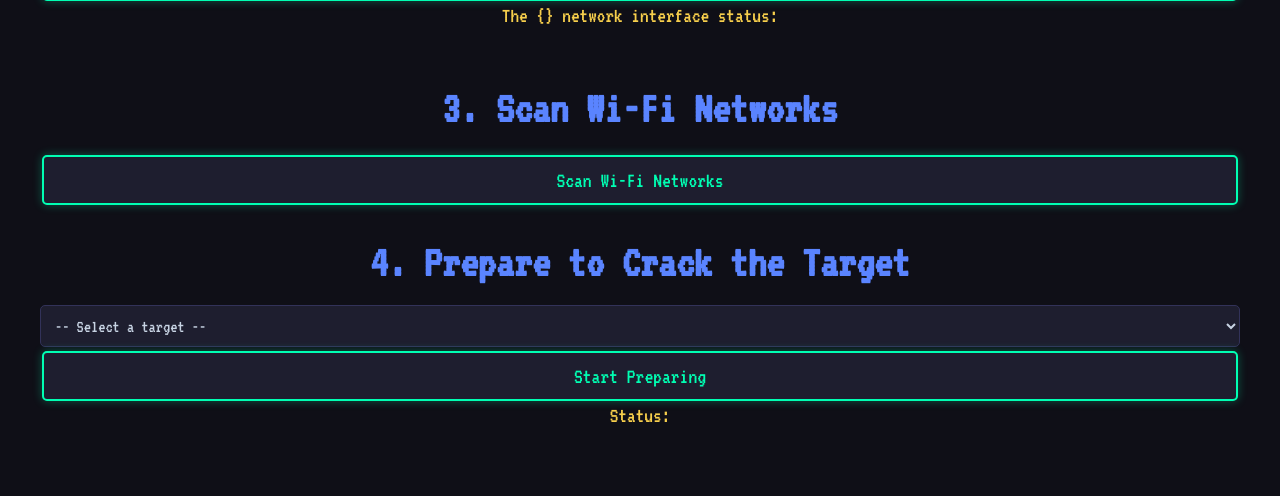
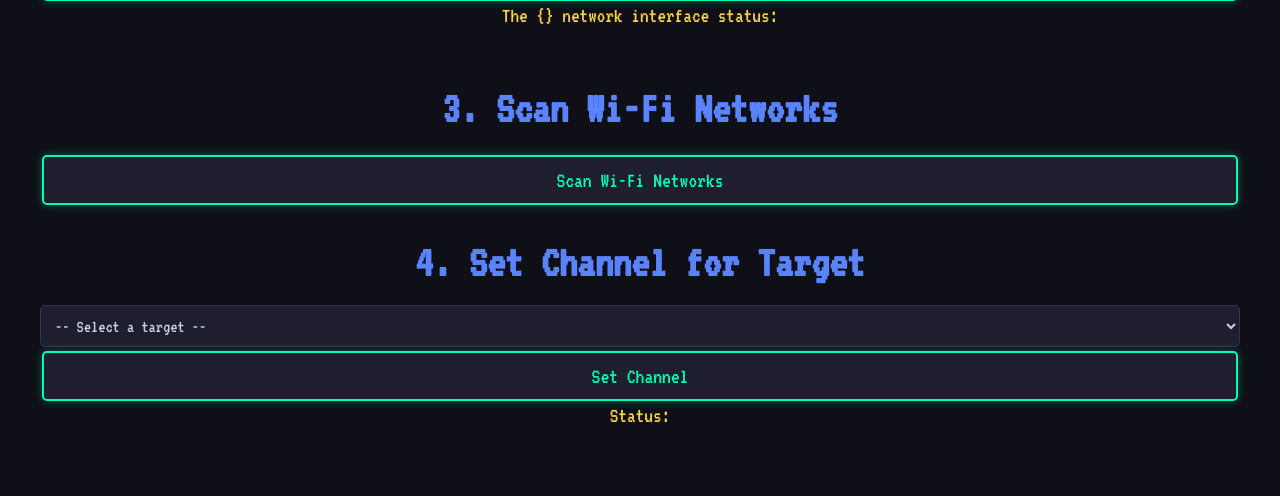
Before and after one commit to 1PingSun/HackMaster-Pi, a FastAPI app: page /WiFi/wifi-cracker in a window 1280 px wide. Shown: the part 383-879 px from the top of the page. Run offline with FastAPI, Linux system fonts and the light colour scheme.

Commit message:
Refactor: use set channel instead of prepare

```diff
--- a/app/templates/WiFi/wifi-cracker.html
+++ b/app/templates/WiFi/wifi-cracker.html
@@ -44,12 +44,12 @@
             </div>
         </div>
 
-        <h1>4. Prepare to Crack the Target</h1>
+        <h1>4. Set Channel for Target</h1>
         <select id="targetSelect">
             <option value="">-- Select a target --</option>
         </select>
-        <button onclick="prepareTarget()">Start Preparing</button>
-        <p id="prepareStatus">Status: </p>
+        <button onclick="setChannel()">Set Channel</button>
+        <p id="channelStatus">Status: </p>
 
     </div>
 
@@ -281,7 +281,7 @@
             });
         }
 
-        async function prepareTarget() {
+        async function setChannel() {
             const targetSelect = document.getElementById('targetSelect');
             const selectedIndex = targetSelect.value;
 
@@ -301,8 +301,8 @@
             targetBSSID = selectedTarget.BSSID;
             targetESSID = selectedTarget.ESSID || '<hidden>';
 
-            const prepareStatus = document.getElementById('prepareStatus');
-            prepareStatus.textContent = 'Status: Setting channel...';
+            const channelStatus = document.getElementById('channelStatus');
+            channelStatus.textContent = 'Status: Setting channel...';
 
             try {
                 const response = await fetch('/WiFi/interface/channel', {
@@ -319,12 +319,12 @@
                 const data = await response.json();
 
                 if (data.success) {
-                    prepareStatus.textContent = `Status: Ready to attack ${targetESSID} on channel ${targetChannel}`;
+                    channelStatus.textContent = `Status: Channel ${targetChannel} set for ${targetESSID}`;
                 } else {
-                    prepareStatus.textContent = `Status: Failed to set channel - ${data.message}`;
+                    channelStatus.textContent = `Status: Failed to set channel - ${data.message}`;
                 }
             } catch (error) {
-                prepareStatus.textContent = `Status: Error - ${error.message}`;
+                channelStatus.textContent = `Status: Error - ${error.message}`;
             }
         }
     </script>
```
